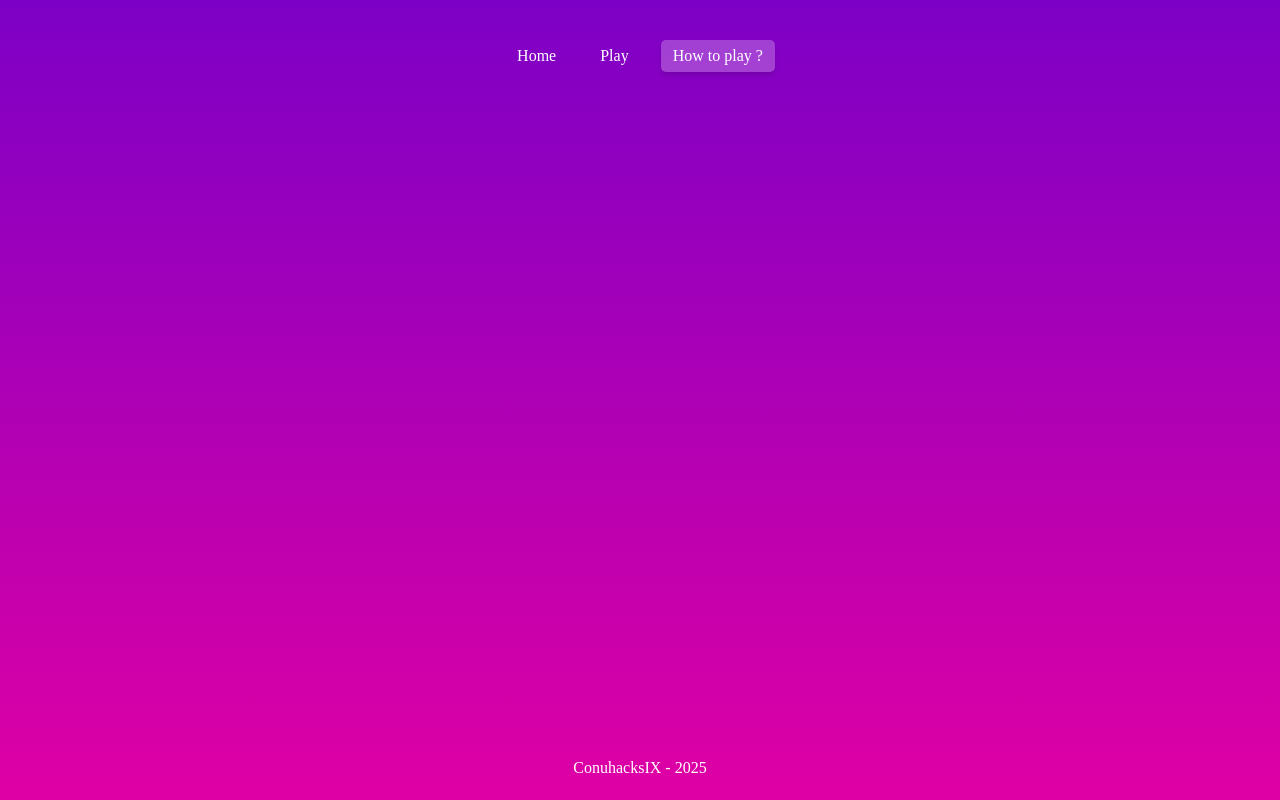
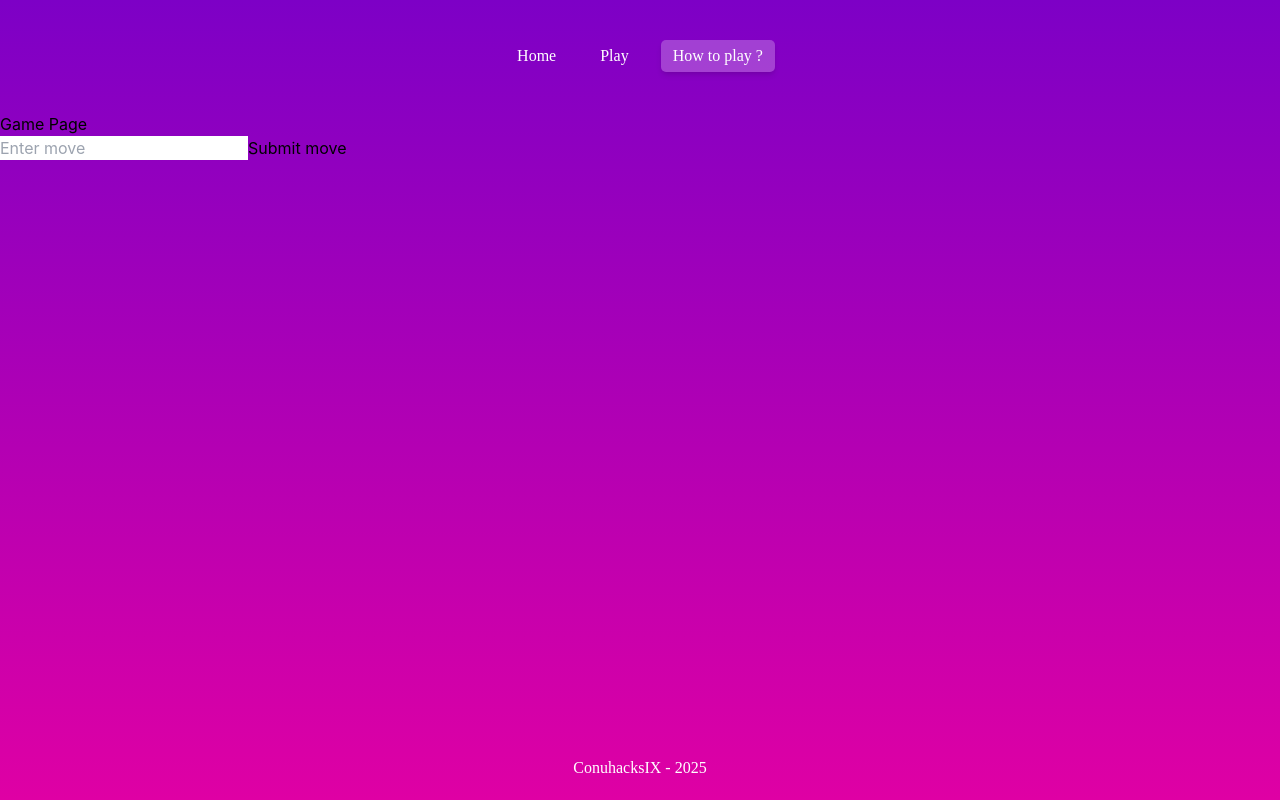
Before and after one commit to AmirDehestani/Conuhacks9, a React (Create React App) app in the folder client/: page /game in a window 1280 px wide. Built offline with nearby package versions, Linux system fonts and the light colour scheme; no server answers; a web font is replaced by a local one.

Commit message:
Start Game button, everything else doesnt work

```diff
--- a/client/src/App.js
+++ b/client/src/App.js
@@ -6,6 +6,7 @@ import Footer from './components/footer';
 import LobbySetup from './components/LobbySetup';
 import Test from './components/Test';
 import Lobby from './components/Lobby';
+import Game from './components/Game';
 
 function App() {
   return (
@@ -19,6 +20,7 @@ function App() {
             <Route path="/lobby-setup" element={<LobbySetup />} />
             <Route path="/lobby" element={<Lobby />} />
             <Route path="/test" element={<Test />} />
+            <Route path="/game" element={<Game />} />
           </Routes>
         </div>
         <Footer />
--- /dev/null
+++ b/client/src/components/Game.jsx
@@ -0,0 +1,35 @@
+/*
+data we need:
+all previous items (array)
+current item to beat
+all players
+players alive
+whos turn it is
+
+TODO:
+handle playing/eliminated players
+disable input messages for all players except current one
+prompting openai
+*/
+
+import React, { useState } from 'react';
+
+
+function Game() {
+    const [item, setItem] = useState('');
+
+  return (
+    <div>
+        <h1>Game Page</h1>
+        <input
+            type="text"
+            placeholder="Enter move"
+            value={item}
+            onChange={(e) => setItem(e.target.value)}
+        />
+        <button onClick={() => {console.log('move: ', item)}}>Submit move</button>
+    </div>
+  )
+}
+
+export default Game
--- a/client/src/components/Lobby.jsx
+++ b/client/src/components/Lobby.jsx
@@ -13,6 +13,8 @@ function Lobby() {
         <div>
             <h1>Lobby Page</h1>
             <button onClick={leaveLobby}>Leave Lobby</button>
+            <hr />
+            <button onClick={() => navigate('/game')}>Start game</button>
         </div>
     );
 }
--- a/client/src/components/LobbySetup.jsx
+++ b/client/src/components/LobbySetup.jsx
@@ -4,6 +4,8 @@ import { io } from 'socket.io-client';
 import { useNavigate } from 'react-router-dom';
 
 export const socket = io('http://localhost:5000');
+
+let lobbyCode = "";
 
 function LobbySetup() {
     const [activeSection, setActiveSection] = useState('createLobby');
```
Also changed, not shown: 1 other file (tests, documents, lock files or other folders).
